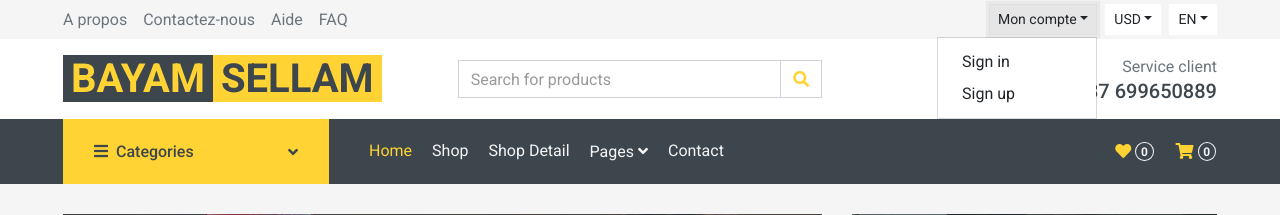
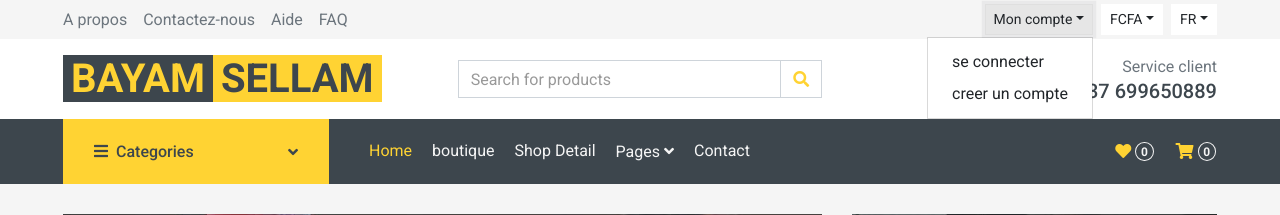
Before and after one commit to Dllite/ecommerce, a PHP site: page /index.php in a window 1280 px wide, after a click on "Mon compte". Shown: the top 215 px of the page. Run offline with PHP 8.4, Linux system fonts and the light colour scheme; some libraries are stand-ins or nearby versions.

Commit message:
modification de langue sur le header

```diff
--- a/view/header_view.php
+++ b/view/header_view.php
@@ -43,25 +43,15 @@
                     <div class="btn-group">
                         <button type="button" class="btn btn-sm btn-light dropdown-toggle" data-toggle="dropdown">Mon compte</button>
                         <div class="dropdown-menu dropdown-menu-right">
-                            <button class="dropdown-item" type="button">Sign in</button>
-                            <button class="dropdown-item" type="button">Sign up</button>
+                            <button class="dropdown-item" type="button">se connecter</button>
+                            <button class="dropdown-item" type="button">creer un compte</button>
                         </div>
                     </div>
                     <div class="btn-group mx-2">
-                        <button type="button" class="btn btn-sm btn-light dropdown-toggle" data-toggle="dropdown">USD</button>
-                        <div class="dropdown-menu dropdown-menu-right">
-                            <button class="dropdown-item" type="button">EUR</button>
-                            <button class="dropdown-item" type="button">GBP</button>
-                            <button class="dropdown-item" type="button">CAD</button>
-                        </div>
+                        <button type="button" class="btn btn-sm btn-light dropdown-toggle" data-toggle="dropdown">FCFA</button>
                     </div>
                     <div class="btn-group">
-                        <button type="button" class="btn btn-sm btn-light dropdown-toggle" data-toggle="dropdown">EN</button>
-                        <div class="dropdown-menu dropdown-menu-right">
-                            <button class="dropdown-item" type="button">FR</button>
-                            <button class="dropdown-item" type="button">AR</button>
-                            <button class="dropdown-item" type="button">RU</button>
-                        </div>
+                        <button type="button" class="btn btn-sm btn-light dropdown-toggle" data-toggle="dropdown">FR</button>
                     </div>
                 </div>
                 <div class="d-inline-flex align-items-center d-block d-lg-none">
@@ -115,11 +105,11 @@
                 <nav class="collapse position-absolute navbar navbar-vertical navbar-light align-items-start p-0 bg-light" id="navbar-vertical" style="width: calc(100% - 30px); z-index: 999;">
                     <div class="navbar-nav w-100">
                         <div class="nav-item dropdown dropright">
-                            <a href="#" class="nav-link dropdown-toggle" data-toggle="dropdown">Dresses <i class="fa fa-angle-right float-right mt-1"></i></a>
+                            <a href="#" class="nav-link dropdown-toggle" data-toggle="dropdown">Vetements <i class="fa fa-angle-right float-right mt-1"></i></a>
                             <div class="dropdown-menu position-absolute rounded-0 border-0 m-0">
-                                <a href="" class="dropdown-item">Men's Dresses</a>
-                                <a href="" class="dropdown-item">Women's Dresses</a>
-                                <a href="" class="dropdown-item">Baby's Dresses</a>
+                                <a href="" class="dropdown-item">Vetements Hommes</a>
+                                <a href="" class="dropdown-item">Vetements Femmes</a>
+                                <a href="" class="dropdown-item">Vetements Enfants</a>
                             </div>
                         </div>
                         <a href="" class="nav-item nav-link">Shirts</a>
@@ -146,7 +136,7 @@
                     <div class="collapse navbar-collapse justify-content-between" id="navbarCollapse">
                         <div class="navbar-nav mr-auto py-0">
                             <a href="index.html" class="nav-item nav-link active">Home</a>
-                            <a href="shop.html" class="nav-item nav-link">Shop</a>
+                            <a href="shop.html" class="nav-item nav-link">boutique</a>
                             <a href="detail.html" class="nav-item nav-link">Shop Detail</a>
                             <div class="nav-item dropdown">
                                 <a href="#" class="nav-link dropdown-toggle" data-toggle="dropdown">Pages <i class="fa fa-angle-down mt-1"></i></a>
```
